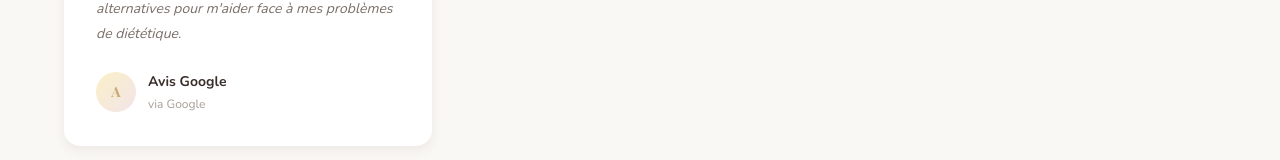
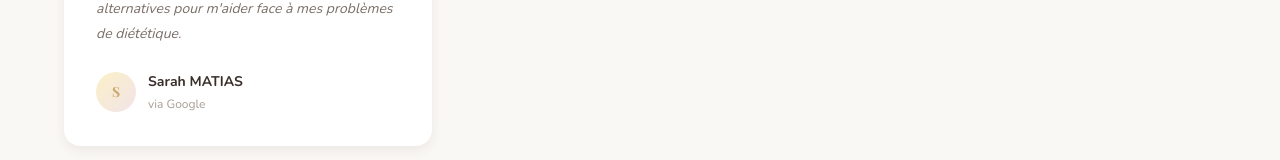
Before and after one commit to kbosc/laura-landing, a React (Vite) app: page / in a window 1280 px wide. Shown: the part 8228-8388 px from the top of the page. Built offline with nearby package versions, Linux system fonts and the light colour scheme; a web font is replaced by a local one.

Commit message:
feat: Update FAQ answer for clarity, modify testimonial name, and adjust quote positioning in styles

```diff
--- a/src/data/faq.ts
+++ b/src/data/faq.ts
@@ -47,6 +47,6 @@ export const faqData: FAQItem[] = [
   },
   {
     question: 'Comment se déroule une première consultation diététique ?',
-    answer: 'La première consultation comporte un bilan complet : retour sur ce qui vous a amené à consulter, tour d\'horizon de vos habitudes de vie et données médicales. En fin de séance, nous définissons ensemble les objectifs et une liste d\'actions. Une organisation alimentaire personnalisée vous est remise sous 48h.',
+    answer: 'La première consultation comporte un bilan complet : retour sur ce qui vous a amené à consulter, tour d\'horizon de vos habitudes de vie et données médicales. En fin de séance, nous définissons ensemble les objectifs et une liste d\'actions. Une répartition alimentaire personnalisée vous est remise sous 48h.',
   },
 ];
--- a/src/data/testimonials.ts
+++ b/src/data/testimonials.ts
@@ -2,7 +2,7 @@ import type { Testimonial } from '@/types';
 
 export const testimonials: Testimonial[] = [
   {
-    name: 'Avis Google',
+    name: 'Sarah MATIAS',
     text: 'J\'ai démarré mon suivi avec Laura il y a peu et je suis très satisfaite ; elle a su être très à l\'écoute face à ma situation et elle m\'a proposé des alternatives pour m\'aider face à mes problèmes de diététique.',
     rating: 5,
     source: 'Google',
--- a/src/sections/Testimonials/Testimonials.module.scss
+++ b/src/sections/Testimonials/Testimonials.module.scss
@@ -26,7 +26,7 @@
 .quote {
   position: absolute;
   top: $space-4;
-  left: $space-6;
+  right: $space-6;
   font-family: $font-serif;
   font-size: 4rem;
   color: rgba($color-gold, 0.15);
```
